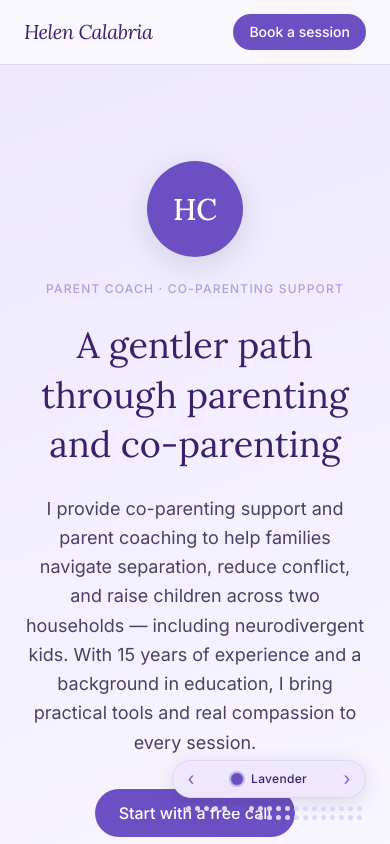
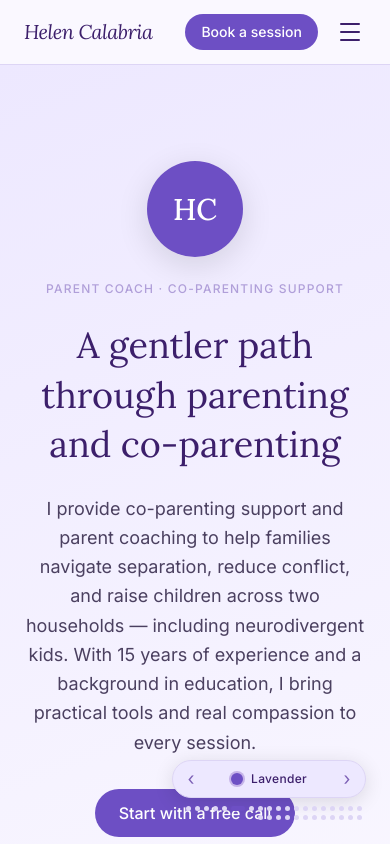
Before and after one commit to helen236/helen-calabria, a React (Vite) app: page / in a window 390 px wide. Shown: the top 844 px of the page. Built offline with nearby package versions, Linux system fonts and the light colour scheme.

Commit message:
Add hamburger menu for mobile navigation
Co-Authored-By: Claude Sonnet 4.6 <noreply@anthropic.com>

```diff
--- a/src/components/Nav.tsx
+++ b/src/components/Nav.tsx
@@ -1,9 +1,24 @@
+import { useState } from "react";
 import { Link, useNavigate } from "react-router-dom";
+
+const links = [
+  { label: "About", to: "/about" },
+  { label: "Sessions", to: "/sessions" },
+  { label: "Kind Words", to: "/#testimonials" },
+  { label: "Contact", to: "/#contact" },
+];
 
 export default function Nav() {
   const navigate = useNavigate();
+  const [open, setOpen] = useState(false);
+
+  function handleNav(to: string) {
+    setOpen(false);
+    navigate(to);
+  }
 
   return (
+    <>
       <nav
         style={{
           backgroundColor: "var(--hc-bg)",
@@ -16,17 +31,15 @@ export default function Nav() {
             to="/"
             style={{ color: "var(--hc-primary-dark)" }}
             className="font-serif italic text-xl font-normal tracking-tight"
+            onClick={() => setOpen(false)}
           >
             Helen Calabria
           </Link>
-        <div className="flex items-center gap-6">
+
+          <div className="flex items-center gap-4">
+            {/* Desktop links */}
             <div className="hidden sm:flex items-center gap-6">
-            {[
-              { label: "About", to: "/about" },
-              { label: "Sessions", to: "/sessions" },
-              { label: "Kind Words", to: "/#testimonials" },
-              { label: "Contact", to: "/#contact" },
-            ].map(({ label, to }) => (
+              {links.map(({ label, to }) => (
                 <Link
                   key={label}
                   to={to}
@@ -37,18 +50,59 @@ export default function Nav() {
                 </Link>
               ))}
             </div>
+
             <button
               onClick={() => navigate("/book")}
-            style={{
-              backgroundColor: "var(--hc-primary)",
-              color: "white",
-            }}
+              style={{ backgroundColor: "var(--hc-primary)", color: "white" }}
               className="text-sm font-medium px-4 py-2 rounded-full hover:opacity-90 transition-opacity"
             >
               Book a session
             </button>
+
+            {/* Hamburger — mobile only */}
+            <button
+              className="sm:hidden flex flex-col justify-center items-center w-8 h-8 gap-1.5"
+              onClick={() => setOpen((o) => !o)}
+              aria-label={open ? "Close menu" : "Open menu"}
+            >
+              <span
+                style={{ backgroundColor: "var(--hc-primary-dark)" }}
+                className={`block h-0.5 w-5 rounded transition-transform duration-200 ${open ? "translate-y-2 rotate-45" : ""}`}
+              />
+              <span
+                style={{ backgroundColor: "var(--hc-primary-dark)" }}
+                className={`block h-0.5 w-5 rounded transition-opacity duration-200 ${open ? "opacity-0" : ""}`}
+              />
+              <span
+                style={{ backgroundColor: "var(--hc-primary-dark)" }}
+                className={`block h-0.5 w-5 rounded transition-transform duration-200 ${open ? "-translate-y-2 -rotate-45" : ""}`}
+              />
+            </button>
           </div>
         </div>
       </nav>
+
+      {/* Mobile dropdown */}
+      {open && (
+        <div
+          style={{
+            backgroundColor: "var(--hc-bg)",
+            borderBottom: "1px solid var(--hc-border)",
+          }}
+          className="sm:hidden sticky top-16 z-30 w-full px-6 py-4 flex flex-col gap-4"
+        >
+          {links.map(({ label, to }) => (
+            <button
+              key={label}
+              onClick={() => handleNav(to)}
+              style={{ color: "var(--hc-primary-mid)" }}
+              className="text-sm font-medium text-left hover:opacity-80 transition-opacity"
+            >
+              {label}
+            </button>
+          ))}
+        </div>
+      )}
+    </>
   );
 }
```
Lines whose indentation alone changed are shown as unchanged.
